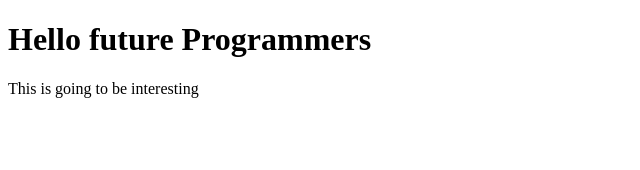
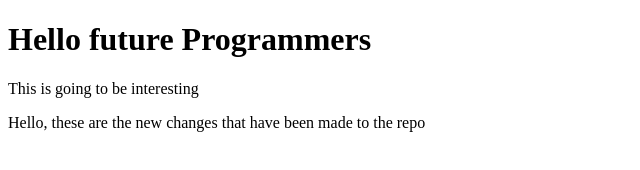
Before and after one commit to gbondos/01_html_crash_course, a plain HTML site: page index.html in a window 1280 px wide. Shown: the whole page, without its empty margins (0-640 px from the left). Drawn offline with Linux system fonts and the light colour scheme.

Commit message:
Update index.html

```diff
--- a/index.html
+++ b/index.html
@@ -9,5 +9,6 @@
 <body>
     <h1>Hello future Programmers</h1>
     <p>This is going to be interesting</p>
+    <p>Hello, these are the new changes that have been made to the repo</p>
 </body>
 </html>
```
